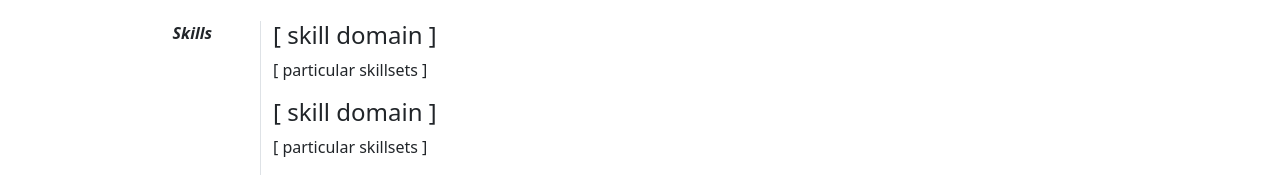
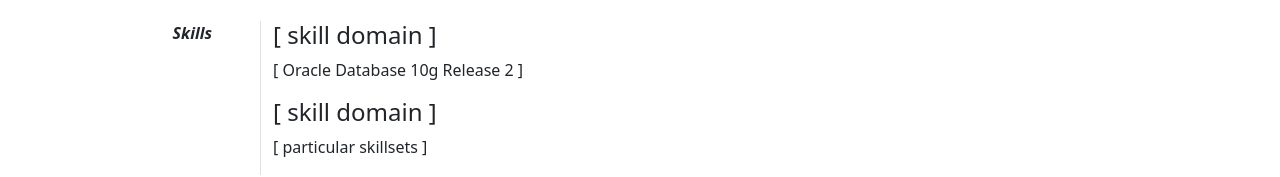
Before and after one commit to gfis-dev/teamworks, a plain HTML site: page bob/index.html in a window 1280 px wide. Shown: the part 560-737 px from the top of the page. Drawn offline with nearby package versions, Linux system fonts and the light colour scheme.

Commit message:
Add information skill domain bob/index.html

```diff
--- a/bob/index.html
+++ b/bob/index.html
@@ -65,7 +65,7 @@
             <div class="col-10 col-xs-12 border-start">
 
                 <h4>[ skill domain ]</h4>
-                <p>[ particular skillsets ]</p>
+                <p>[ Oracle Database 10g Release 2 ]</p>
 
                 <h4>[ skill domain ]</h4>
                 <p>[ particular skillsets ]</p>
```
